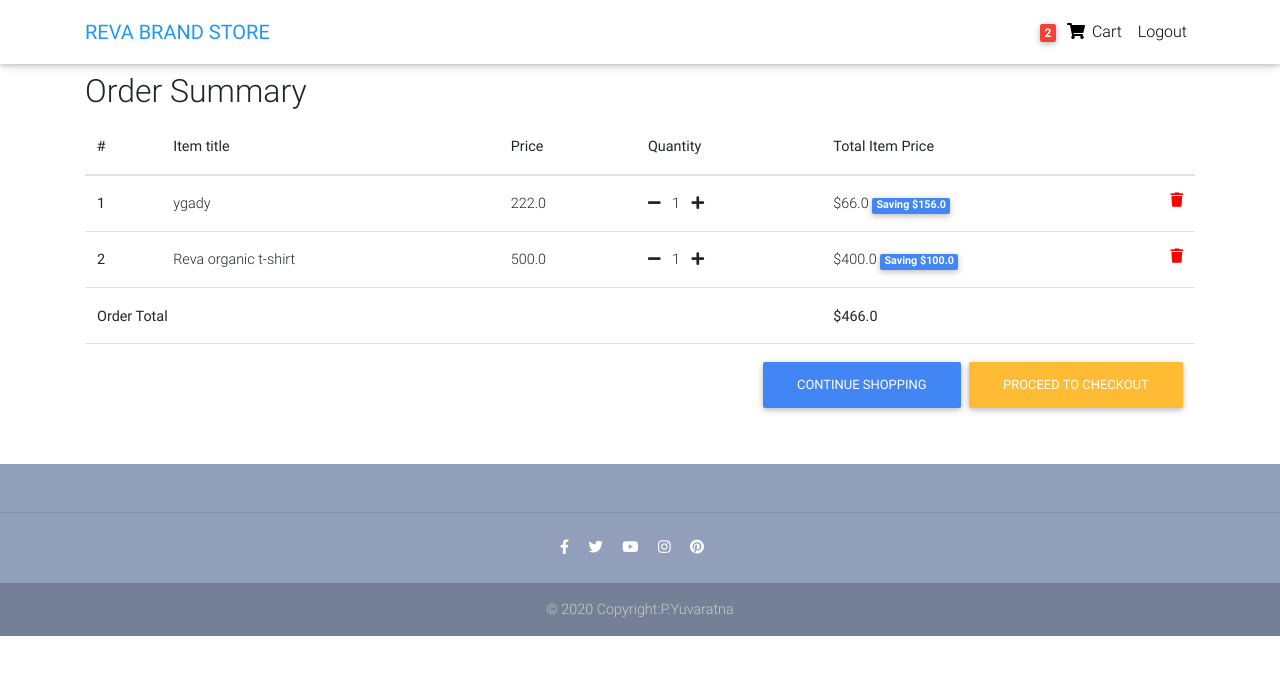
After one commit to yuvarathna/brandstore, a Django app: page /order-summary/ in a window 1280 px wide. The commit adds this page. Shown: the top 675 px of the page. Run offline with Django 3.2, Linux system fonts and the light colour scheme; a user stored in the database is signed in; data comes from the database, SQL or seed files in the repository; both versions use the stored data as it was after the commit; some libraries are stand-ins or nearby versions.

Commit message:
added cart and items

```diff
--- a/templates/core/base.html
+++ b/templates/core/base.html
@@ -99,7 +99,7 @@
                     <ul class="navbar-nav nav-flex-icons">
                         {% if request.user.is_authenticated %}
                         <li class="nav-item">
-                            <a class="nav-link waves-effect">
+                            <a  href = "{% url 'website:order-summary' %} " class="nav-link waves-effect">
                                 <span class="badge red z-depth-1 mr-1"> {{ request.user|cart_item_count }} </span>
                                 <i class="fas fa-shopping-cart"></i>
                                 <span class="clearfix d-none d-sm-inline-block"> Cart </span>
--- /dev/null
+++ b/templates/core/order_summary.html
@@ -0,0 +1,77 @@
+{% extends "core/base.html" %}
+
+{% block content %}
+    <main>
+        <div class="container">
+            <div class="table-responsive text-nowrap">
+                <h2>Order Summary</h2>
+                <table class="table">
+                    <thead>
+                    <tr>
+                        <th scope="col">#</th>
+                        <th scope="col">Item title</th>
+                        <th scope="col">Price</th>
+                        <th scope="col">Quantity</th>
+                        <th scope="col">Total Item Price</th>
+                    </tr>
+                    </thead>
+                    <tbody>
+                        {% for order_item in object.items.all %}
+                        <tr>
+                            <th scope="row">{{ forloop.counter }}</th>
+                            <td>{{ order_item.item.title }}</td>
+                            <td>{{ order_item.item.price }}</td>
+                            <td>
+                                <a href="{% url 'website:remove-single-item-from-cart' order_item.item.slug %}"><i class="fas fa-minus mr-2"></i></a>
+                                {{ order_item.quantity }}
+                                <a href="{% url 'website:add-to-cart' order_item.item.slug %}"><i class="fas fa-plus ml-2"></i></a>
+                            </td>
+                            <td>
+                                {% if order_item.item.discount_price %}
+                                    ${{ order_item.get_total_discount_item_price }}
+                                    <span class="badge badge-primary">Saving ${{ order_item.get_amount_saved }}</span>
+                                {% else %}
+                                    ${{ order_item.get_total_item_price }}
+                                {% endif %}
+                                <a style='color: red;' href="{% url 'website:remove-from-cart' order_item.item.slug %}">
+                                    <i class="fas fa-trash float-right"></i>
+                                </a>
+                            </td>
+                        </tr>
+                        {% empty %}
+                        <tr>
+                            <td colspan='5'>Your cart is empty</td>
+                        </tr>
+                        <tr>
+                            <td colspan="5">
+                            <a class='btn btn-primary float-right' href='/'>Continue shopping</a>
+                            </td>
+                        </tr>
+                        {% endfor %}
+                        {% if object.coupon %}
+                        <tr>
+                            <td colspan="4"><b>Coupon</b></td>
+                            <td><b>-${{ object.coupon.amount }}</b></td>
+                        </tr>
+                        {% endif %}
+                        {% if object.get_total %}
+                        <tr>
+                            <td colspan="4"><b>Order Total</b></td>
+                            <td><b>${{ object.get_total }}</b></td>
+                        </tr>
+                        <tr>
+                            <td colspan="5">
+                            <a class='btn btn-warning float-right ml-2' href='/checkout/'>Proceed to checkout</a>
+                            <a class='btn btn-primary float-right' href='/'>Continue shopping</a>
+                            </td>
+                        </tr>
+                        {% endif %}
+                    </tbody>
+                </table>
+
+            </div>
+        </div>
+
+    </main>
+
+{% endblock content %}
--- a/website/models.py
+++ b/website/models.py
@@ -42,6 +42,8 @@ class Item(models.Model):
             'slug':self.slug
         })
 
+
+
 class OrderItem(models.Model):
     user = models.ForeignKey(settings.AUTH_USER_MODEL,
                              on_delete=models.CASCADE)
@@ -53,6 +55,24 @@ class OrderItem(models.Model):
         return f"{self.quantity} of {self.item.title}"
 
 
+    def get_total_item_price(self):
+        return self.quantity * self.item.price
+
+    def get_total_discount_item_price(self):
+        return self.quantity * self.item.discount_price
+
+    def get_amount_saved(self):
+        return self.get_total_item_price() - self.get_total_discount_item_price()
+
+
+    def get_final_price(self):
+        if self.item.discount_price:
+            return self.get_total_discount_item_price()
+        return self.get_total_item_price()
+
+
+
+
 class Order(models.Model):
     user = models.ForeignKey(settings.AUTH_USER_MODEL,
                              on_delete=models.CASCADE)
@@ -60,3 +80,16 @@ class Order(models.Model):
     start_date = models.DateTimeField(auto_now_add=True)
     ordered_date = models.DateTimeField()
     ordered = models.BooleanField(default=False)
+
+
+
+    def __str__(self):
+        return self.user.username
+
+
+
+    def get_total(self):
+        total = 0
+        for order_item in self.items.all():
+            total += order_item.get_final_price()
+        return total
--- a/website/urls.py
+++ b/website/urls.py
@@ -4,6 +4,8 @@ from .views import (
     checkout,
     ItemDetailView,
     add_to_cart,
+    OrderSummaryView,
+    remove_single_item_from_cart,
    remove_from_cart
 )
 
@@ -13,7 +15,9 @@ urlpatterns = [
     path("",HomeView.as_view(), name="home",),
     path('product/<slug>/', ItemDetailView.as_view(), name='product'),
     path("checkout/",checkout, name="checkout"),
+    path('order-summary/', OrderSummaryView.as_view(), name='order-summary'),
     path("add-to-cart/<slug>/", add_to_cart, name='add-to-cart'),
+    path('remove-item-from-cart/<slug>/', remove_single_item_from_cart,name='remove-single-item-from-cart'),
     path("remove-from-cart/<slug>/", remove_from_cart, name='remove-from-cart')
 
 ]
--- a/website/views.py
+++ b/website/views.py
@@ -1,12 +1,13 @@
 from django.shortcuts import render,get_object_or_404
-from django.views.generic import ListView,DetailView
+from django.views.generic import ListView,DetailView,View
 from django.shortcuts import redirect
 from django.utils import timezone
 from .models import Item,OrderItem,Order
 from django .contrib import messages
 from django.contrib.auth.decorators import login_required
-from django.conf import settings
 from django.contrib.auth.mixins import LoginRequiredMixin
+from django.core.exceptions import ObjectDoesNotExist
+
 
 
 class HomeView(ListView):
@@ -26,12 +27,26 @@ def products(request):
    return render (request, "core/products.html",context)
 
 
+class OrderSummaryView(LoginRequiredMixin, View):
+    def get(self, *args, **kwargs):
+        try:
+            order = Order.objects.get(user=self.request.user, ordered=False)
+            context = {
+               'object': order
+            }
+            return render(self.request, 'core/order_summary.html', context)
+        except ObjectDoesNotExist:
+            messages.warning(self.request, "You do not have an active order")
+            return redirect("/")
+
+
+
 class ItemDetailView(DetailView):
    model = Item
    template_name = "core/product.html"
 
 
-
+@login_required
 def add_to_cart(request, slug):
     item = get_object_or_404(Item, slug=slug)
     order_item,created = OrderItem.objects.get_or_create(
@@ -47,19 +62,22 @@ def add_to_cart(request, slug):
             order_item.quantity += 1
             order_item.save()
             messages.info(request, "This item quantity was updated.")
-            return redirect("website:product",slug=slug)
+            return redirect("website:order-summary")
         else:
             order.items.add(order_item)
             messages.info(request, "This item was added to your cart.")
-            return redirect("website:product",slug=slug)
+            return redirect("website:order-summary")
     else:
         ordered_date = timezone.now()
         order = Order.objects.create(user=request.user, ordered_date=ordered_date)
         order.items.add(order_item)
         messages.info(request, "This item was added to your cart.")
-        return redirect("website:product",slug=slug)
+        return redirect("website:order-summary")
 
 
+
+
+@login_required
 def remove_from_cart(request, slug):
     item = get_object_or_404(Item, slug=slug)
     order_qs = Order.objects.filter(
@@ -78,10 +96,42 @@ def remove_from_cart(request, slug):
             order.items.remove(order_item)
             order_item.delete()
             messages.info(request, "This item was removed from your cart.")
-            return redirect("website:product",slug=slug)
+            return redirect("website:order-summary")
         else:
             messages.info(request, "This item was not in your cart")
             return redirect("website:product", slug=slug)
     else:
         messages.info(request, "You do not have an active order")
         return redirect("website:product", slug=slug)
+
+
+
+@login_required
+def remove_single_item_from_cart(request, slug):
+    item = get_object_or_404(Item, slug=slug)
+    order_qs = Order.objects.filter(
+        user=request.user,
+        ordered=False
+    )
+    if order_qs.exists():
+        order = order_qs[0]
+        # check if the order item is in the order
+        if order.items.filter(item__slug=item.slug).exists():
+            order_item = OrderItem.objects.filter(
+                item=item,
+                user=request.user,
+                ordered=False
+            )[0]
+            if order_item.quantity > 1:
+                order_item.quantity -= 1
+                order_item.save()
+            else:
+                order.items.remove(order_item)
+            messages.info(request, "This item quantity was updated.")
+            return redirect("website:order-summary")
+        else:
+            messages.info(request, "This item was not in your cart")
+            return redirect("website:product", slug=slug)
+    else:
+        messages.info(request, "You do not have an active order")
+        return redirect("website:product", slug=slug)
```
Also changed, not shown: requirements.txt (+9 -0 lines), db.sqlite3, 5 other files.
